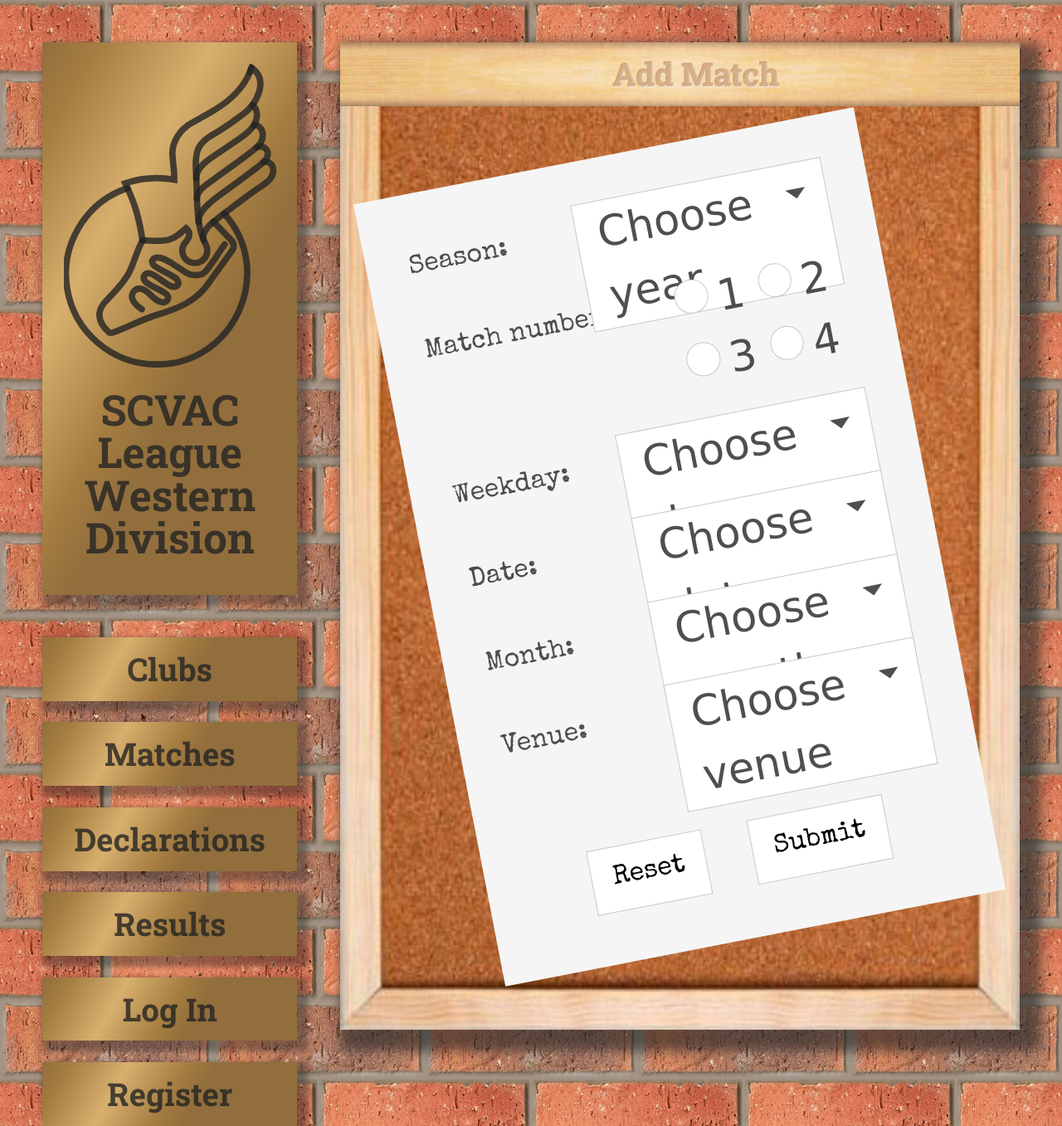
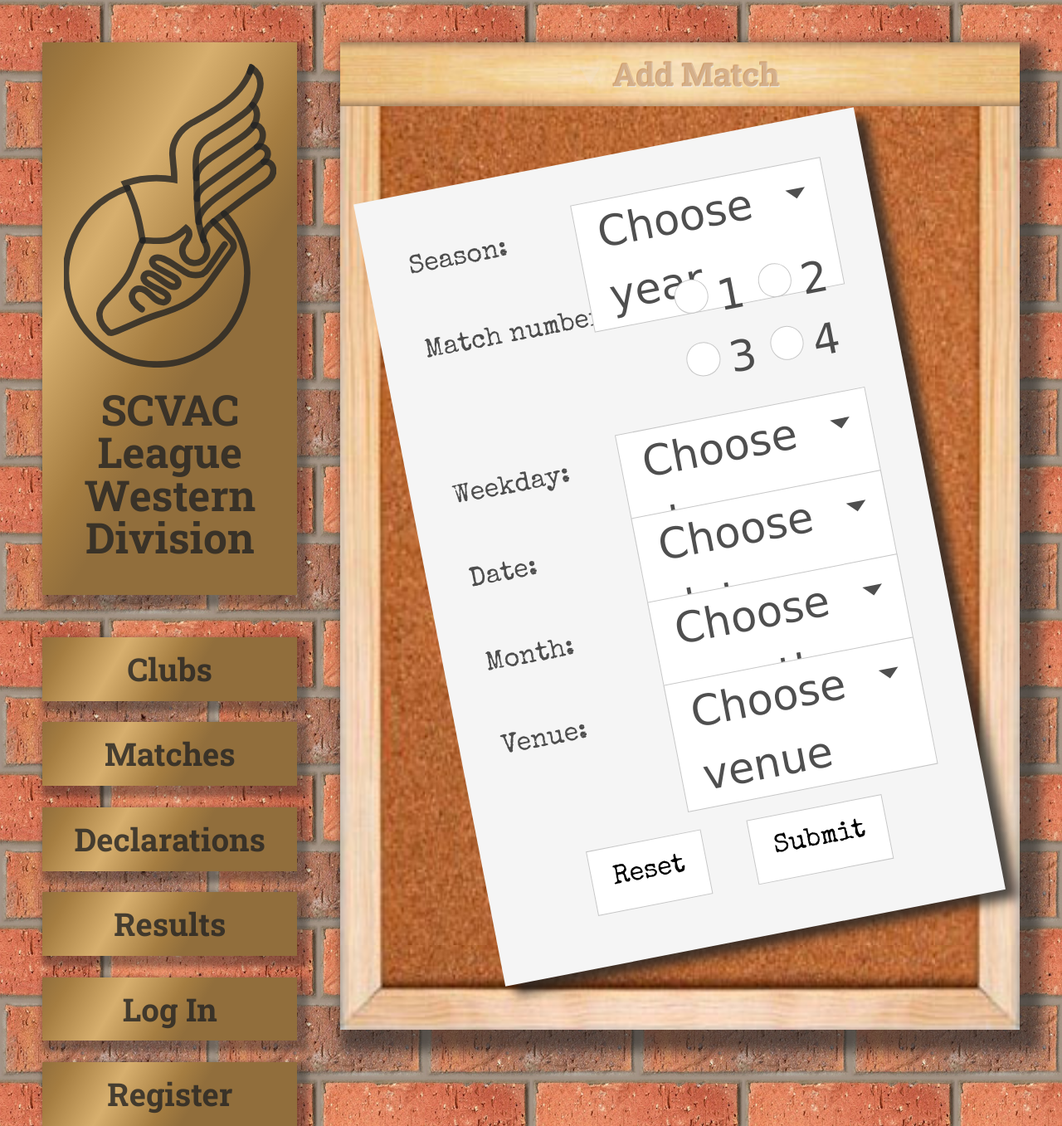
Before and after one commit to Jegouar/athletics-league, a Flask app: page /add_match in a window 1280 px wide. Shown: the whole page at 83% size. Run offline with Flask 2, Linux system fonts and the light colour scheme; data that the repository does not hold is empty; some libraries are stand-ins or nearby versions; some web fonts are replaced.

Commit message:
Apply box shadows to paper elements

```diff
--- a/static/styles/paper.css
+++ b/static/styles/paper.css
@@ -8,6 +8,7 @@
     background-color: rgb(245,245,245);
     font-family: 'Special Elite', cursive;
     margin-top: -4vw;
+    box-shadow: 1vw 1vw 1vw rgba(35,35,35,0.8);
 }
 
 @media only screen and (min-width: 600px) {
@@ -63,6 +64,7 @@
     padding: 2vw;
     background-color: rgb(250,235,140);
     font-family: 'Permanent Marker', cursive;
+    box-shadow: 0 1vw 0.5vw 0 rgba(35,35,35,0.6);
 }
 
 form {
```
